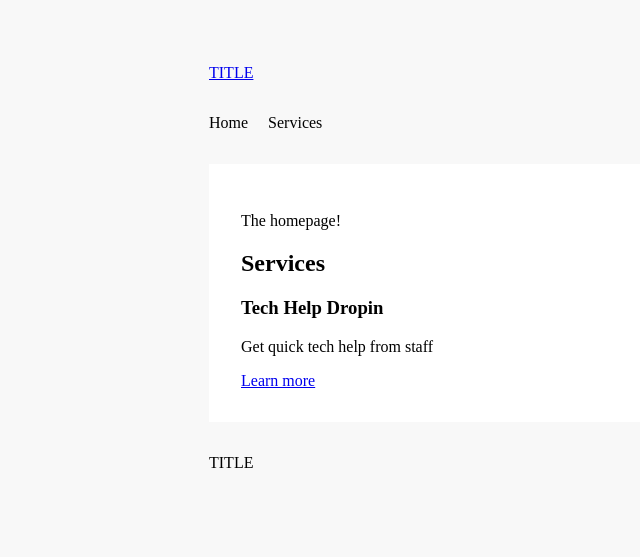
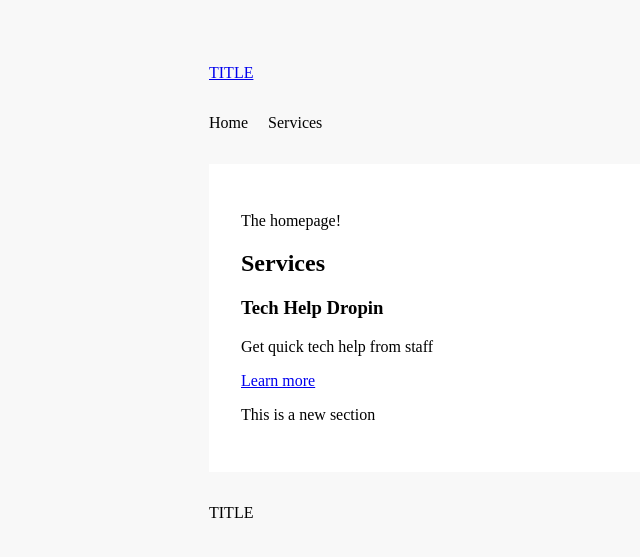
Before and after one commit to DOMLIS786/wk14-test, a Jekyll site: the page built from index.html, in a window 1280 px wide. Shown: the top 557 px of the page, without its empty margins (111-751 px from the left). Built offline with Jekyll 4.4.1, drawn with Linux system fonts in a browser that asks for light colours.

Commit message:
Added new section to home page

```diff
--- a/index.html
+++ b/index.html
@@ -13,3 +13,7 @@ layout: base
   {% include service_previews.html %}
 
 </section>
+
+<section>
+  <p>This is a new section</p>
+</section>
```
